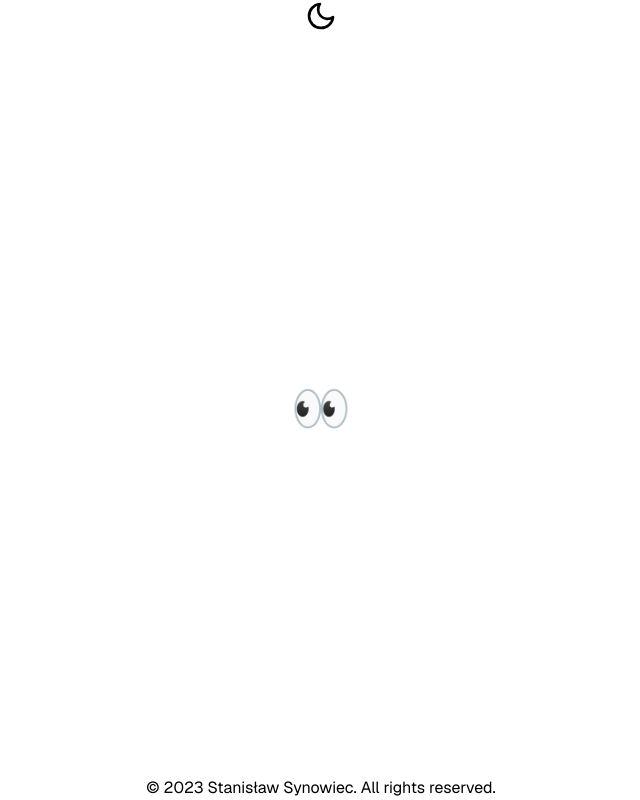
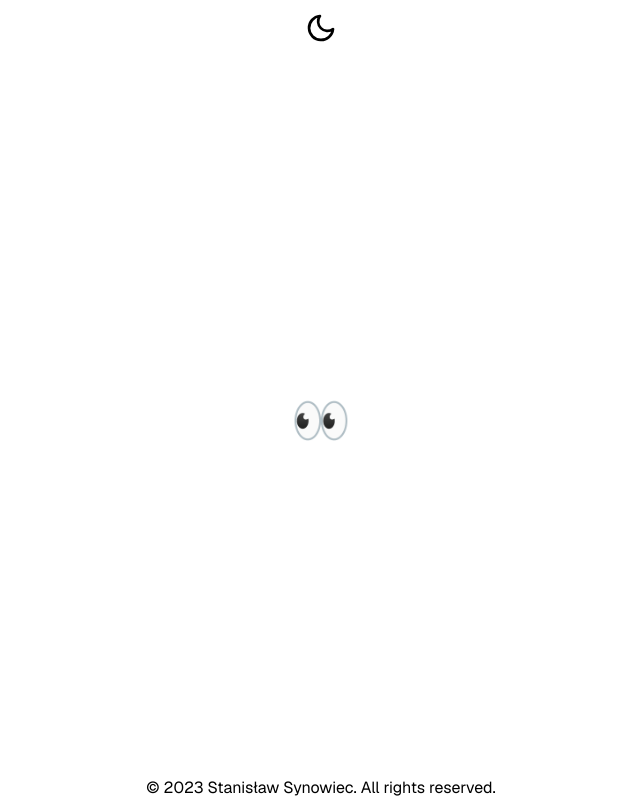
Before and after one commit to ssynowiec/ssynowiec.pl, a Next.js app: page / in a window 1280 px wide. Shown: the whole page, without its empty margins (319-959 px from the left). Built offline with nearby package versions, Linux system fonts and the light colour scheme; no server answers.

Commit message:
chore: add clsx & fix wrapper

```diff
--- a/package.json
+++ b/package.json
@@ -25,6 +25,7 @@
   },
   "dependencies": {
     "@vercel/speed-insights": "^1.0.2",
+    "clsx": "^2.0.0",
     "geist": "^1.2.0",
     "next": "14.0.4",
     "next-sitemap": "^4.2.3",
--- a/src/components/wrapper/wrapper.tsx
+++ b/src/components/wrapper/wrapper.tsx
@@ -1,9 +1,22 @@
 import { ReactNode } from 'react';
+import { clsx } from 'clsx';
 
 interface WrapperProps {
+  direction?: 'row' | 'column';
   children: ReactNode;
 }
 
-export const Wrapper = ({ children }: WrapperProps) => {
-  return <div className='mx-auto max-w-lg'>{children}</div>;
+export const Wrapper = ({ direction = 'row', children }: WrapperProps) => {
+  const directionClass = direction === 'column' ? 'flex-col' : 'flex-row';
+
+  return (
+    <div
+      className={clsx(
+        'mx-auto flex max-w-7xl items-center px-6 py-3',
+        directionClass,
+      )}
+    >
+      {children}
+    </div>
+  );
 };
```
Also changed, not shown: 1 other file (tests, documents, lock files or other folders).
